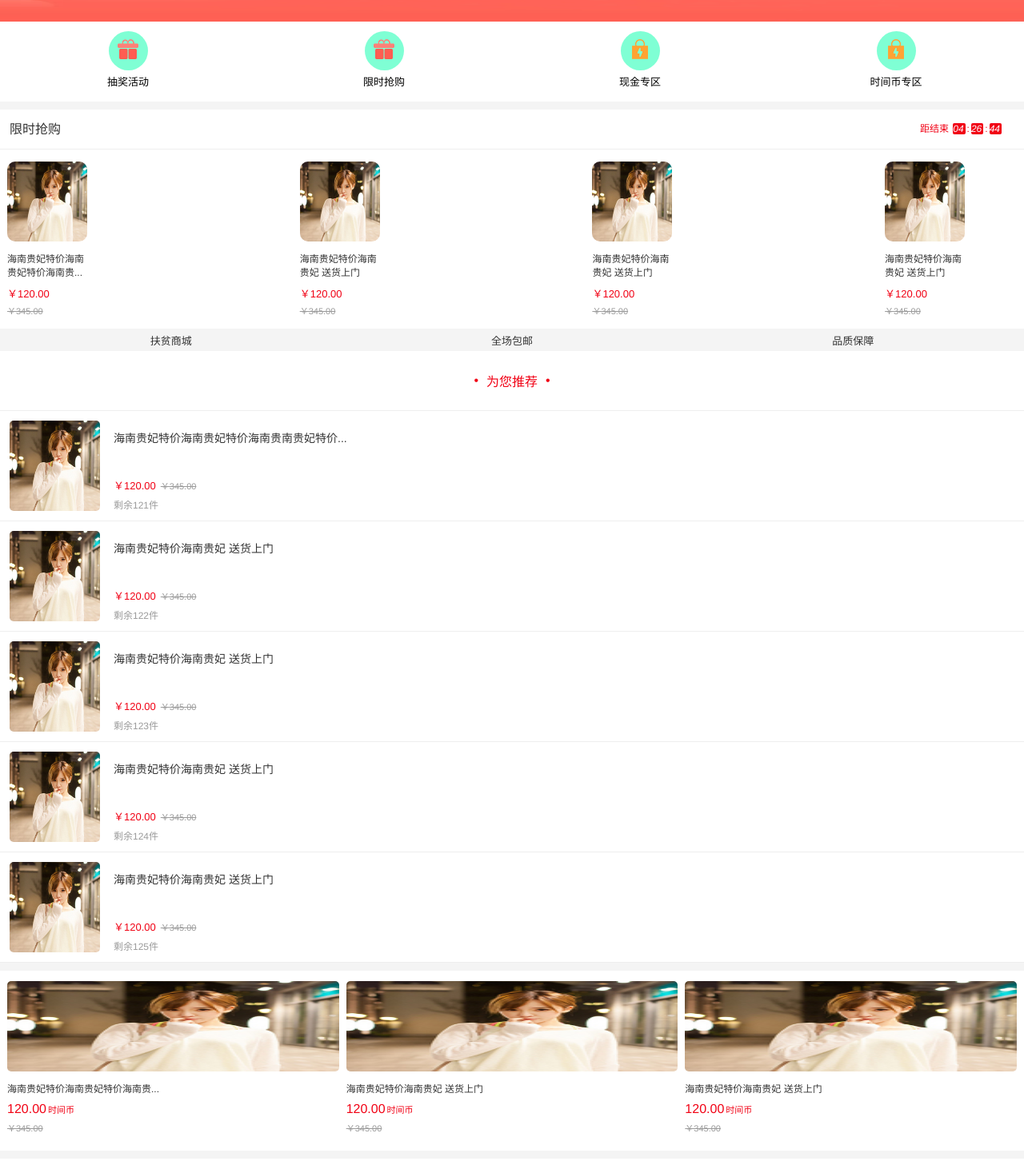
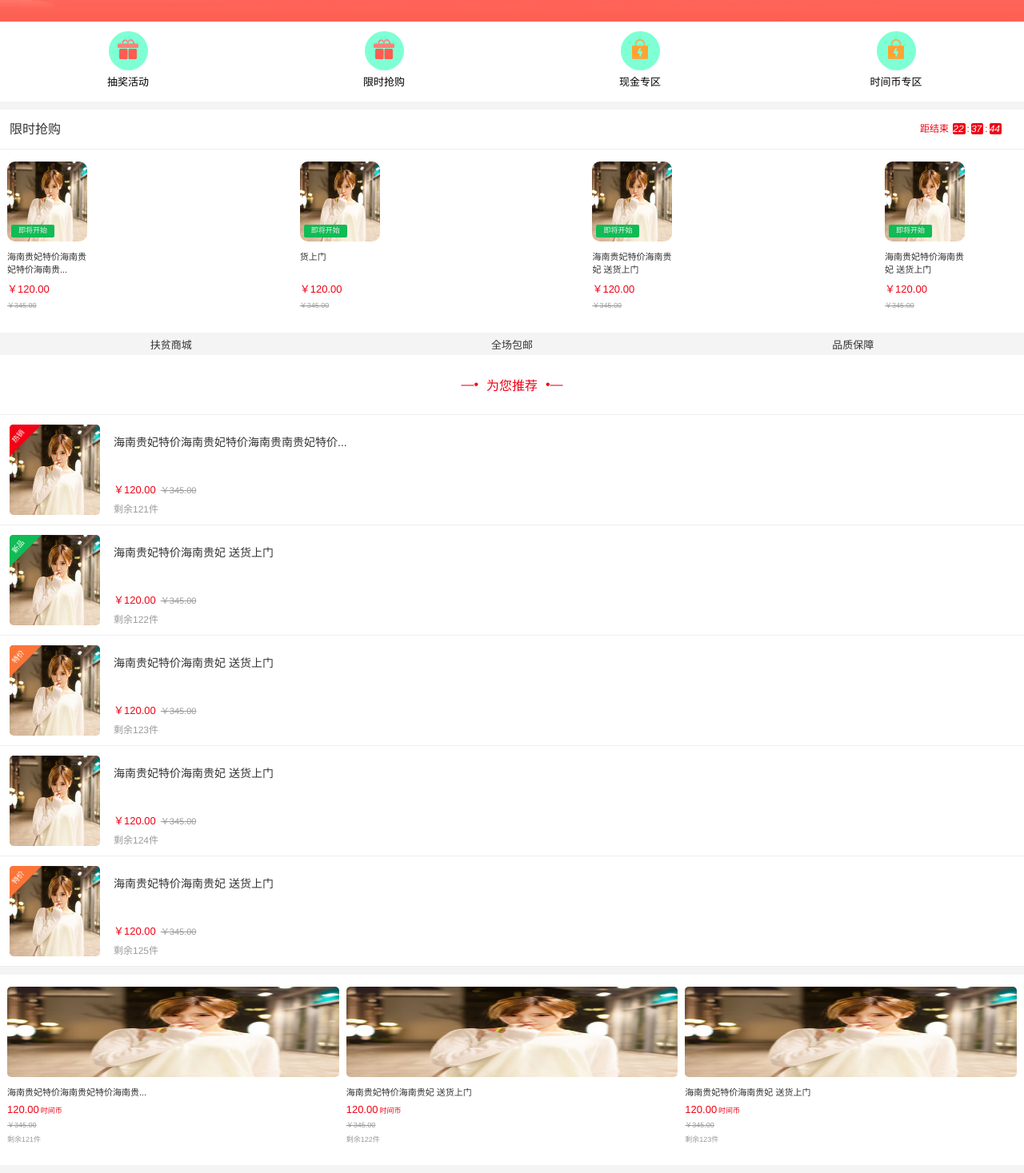
Before and after one commit to VincentOK/mall, a Vue app: page /#/ in a window 1280 px wide. Shown: the part 117-1584 px from the top of the page at 80% size. Built offline with nearby package versions, Linux system fonts and the light colour scheme.

Commit message:
更新首页

```diff
--- a/src/components/newIndex/flashSale.vue
+++ b/src/components/newIndex/flashSale.vue
@@ -9,16 +9,18 @@
                     <p class="swiper_name">{{maxSlice(item.name)}}</p>
                     <p class="swiper_price">{{item.price | formatMoney}}</p>
                     <p class="swiper_del_price"><del>{{item.original_cost |formatMoney}}</del></p>
+                      <span class="swiper_goods_tag">即将开始</span>
+                      <span v-show="goods_tag">抢购结束</span>
                 </div>
                 </router-link>
             </div>
           </swiper-slide>
+          <router-link class="a_detail" :to="'/snapuplist'">
           <div class="view_more">
-            <router-link class="a_detail" :to="'/snapuplist'">
               <p>查看更多</p>
-              <p>view more</p>
-            </router-link>
+              <p>See more</p>
           </div>
+          </router-link>
         </swiper>
         <div class="last_explain">
             <span>扶贫商城</span>
@@ -33,6 +35,7 @@ export default {
   name: "flashSale",
   data() {
     return {
+      goods_tag:'',
       cash_list: [],
       maxLength: 15,
       swiperOption: {
@@ -71,7 +74,7 @@ export default {
       {
         id: "2",
         img_url: "/static/img/a1.jpg",
-        name: "海南贵妃特价海南贵妃 送货上门",
+        name: "货上门",
         price: "120.00",
         time_money: "356.58",
         original_cost: "345",
@@ -141,7 +144,7 @@ export default {
   margin-top: 15px;
 }
 .swiper_slide {
-  height: 209px;
+  height: 214px;
   width: 100px;
   text-align: left;
 }
@@ -157,6 +160,21 @@ export default {
   height: 100px;
   width: 100px;
   border-radius: 10px;
+  position: relative;
+}
+.image_border .swiper_goods_tag{
+  position: absolute;
+  bottom: 5px;
+  left: 5px;
+  display: inline-block;
+  color: #eee;
+  width: 50px;
+  height: 14px;
+  padding:0 2px 2px 2px;
+  border-radius: 2px;
+  font-size: 9px;
+  text-align: center;
+  background-color: #11bb55;
 }
 .image_border img {
   width: 100px;
@@ -167,19 +185,20 @@ export default {
   background-position: center center;
 }
 .swiper_name {
-  margin: 9px auto;
-  font-size: 12px;
+  height: 32px;
+  margin: 7px auto;
+  font-size: 11px;
   color: #333;
 }
 .swiper_price {
   margin: 0;
-  padding-bottom: 4px;
+  padding-bottom: 5px;
   font-size: 13px;
   color: #f10215;
 }
 .swiper_del_price {
   margin: 0;
-  font-size: 11px;
+  font-size: 9px;
   color: #9b9b9b;
 }
 .last_explain {
@@ -196,7 +215,7 @@ export default {
   color: #333;
 }
 .view_more {
-  height: 100px;
+  height: 185px;
   width: 100px;
   border: 1px solid #eee;
 }
@@ -205,16 +224,17 @@ export default {
   color: #9b9b9b;
 }
 .view_more p:first-child {
-  font-size: 10px;
-  width: 50px;
-  margin: 30px 0 0 25px;
-  padding: 0 0 3px 0;
-  border-bottom: 1px solid #eee;
+  font-size: 13px;
+  color: #f10215;
+  width: 55px;
+  margin: 42px 0 0 22px;
+  padding: 0 0 5px 0;
+  border-bottom: 1px solid #f10215;
 }
 .view_more p:last-child {
-  font-size: 9px;
+  font-size: 11px;
   width: 100px;
   margin: 0;
-  padding: 3px 0 0 0;
+  padding: 5px 0 0 0;
 }
 </style>
--- a/src/components/newIndex/index.vue
+++ b/src/components/newIndex/index.vue
@@ -90,7 +90,7 @@ export default {
   },
   data() {
     return {
-      endTime: "2018-08-07 15:34:30",
+      endTime: "2018-08-20 09:45:30",
       endTimeChar: "距结束",
       indexStyle: "indexStyle",
       clearTime: false,
--- a/src/components/newIndex/recommend.vue
+++ b/src/components/newIndex/recommend.vue
@@ -1,11 +1,14 @@
 <template>
     <div>
         <div class="recommend">
-            <p class="recommend_title">&bull;<span>为您推荐</span>&bull;</p>
+            <p class="recommend_title"><i>&mdash;</i>&bull;<span>为您推荐</span>&bull;<i>&mdash;</i></p>
             <div class="commodity_details" v-for="(item,index) in commodity_list" :key="index">
                 <router-link class="a_detail" :to="'/detail/' + item.id">
                 <div class="img_wrap">
                     <img :src="item.img_url" alt="">
+                    <span class="swiper_goods_tag" v-if="item.goods_tag!='0'" :class="goodsTagStyle(item.goods_tag)">
+                      <span>{{item.goods_tag | formatGoodTags}}</span>
+                    </span>
                 </div>
                 <div class="img_wrap_right">
                     <p class="commidity_name">{{maxSlice(item.name)}}</p>
@@ -27,6 +30,7 @@
                         <p class="swiper_name">{{maxHorizontalSlice(item.name)}}</p>
                         <p class="swiper_price">{{item.price}}<span>时间币</span></p>
                         <p class="swiper_del_price"><del>{{item.original_cost | formatMoney}}</del></p>
+                        <p class="swiper_surplus_count">剩余{{item.count}}件</p>
                         </router-link>
                     </div>
                 </div>
@@ -42,18 +46,52 @@ export default {
   name: "recommend",
   data() {
     return {
+      isRedGoodsTag:false,
+      isGreenGoodsTag:false,
+      isOriginGoodsTag:false,
+      goods_tag:'',
       commodity_list: [],
       commodity_time_list: [],
       maxLength: 20,
-      maxHorizontalLength:15
+      maxHorizontalLength: 15
     };
   },
   filters: {
     formatMoney: function(price) {
       return "￥" + Number(price).toFixed(2);
-    }
+    },
+    formatGoodTags(goodId){
+      switch(goodId){
+        case "1":
+        return '热销'
+        break;
+        case "2":
+        return '新品'
+        break
+        case "3":
+        return '特价'
+        break
+        default :
+        return ''
+      }
+    },
   },
   methods: {
+    goodsTagStyle(id){
+      switch(id){
+        case "1":
+        return {isRedGoodsTag:true}
+        break;
+        case "2":
+        return {isGreenGoodsTag:true}
+        break
+        case "3":
+        return {isOriginGoodsTag:true}
+        break
+        default :
+        return ''
+      }
+    },
     maxSlice(parm) {
       return parm.length > this.maxLength
         ? parm.slice(0, this.maxLength) + "..."
@@ -63,18 +101,18 @@ export default {
       return parm.length > this.maxHorizontalLength
         ? parm.slice(0, this.maxHorizontalLength) + "..."
         : parm;
-    },
+    }
   },
   mounted() {
     this.commodity_list = [
       {
         id: "1",
         img_url: "/static/img/a1.jpg",
-        name:
-          "海南贵妃特价海南贵妃特价海南贵南贵妃特价海南贵妃妃南贵妃海南贵妃特价海南贵妃特价海南贵南贵妃特价海南贵妃妃南贵妃海南贵妃特价海南贵妃特价海南贵南贵妃特价海南贵妃妃南贵妃 送货上门",
+        name:"海南贵妃特价海南贵妃特价海南贵南贵妃特价海南贵妃妃南贵妃海南贵妃特价海南贵妃特价海南贵南贵妃特价海南贵妃妃南贵妃海南贵妃特价海南贵妃特价海南贵南贵妃特价海南贵妃妃南贵妃 送货上门",
         price: "120.00",
         time_money: "356.58",
         original_cost: "345",
+        goods_tag:'1',
         count: "121"
       },
       {
@@ -84,6 +122,7 @@ export default {
         price: "120.00",
         time_money: "356.58",
         original_cost: "345",
+        goods_tag:'2',
         count: "122"
       },
       {
@@ -93,6 +132,7 @@ export default {
         price: "120.00",
         time_money: "356.58",
         original_cost: "345",
+        goods_tag:'3',
         count: "123"
       },
       {
@@ -102,6 +142,7 @@ export default {
         price: "120.00",
         time_money: "356.58",
         original_cost: "345",
+        goods_tag:'0',
         count: "124"
       },
       {
@@ -111,6 +152,7 @@ export default {
         price: "120.00",
         time_money: "356.58",
         original_cost: "345",
+        goods_tag:'3',
         count: "125"
       }
     ];
@@ -118,7 +160,8 @@ export default {
       {
         id: "1",
         img_url: "/static/img/a1.jpg",
-        name: "海南贵妃特价海南贵妃特价海南贵南贵妃特价海南贵妃妃南贵妃海南贵妃特价海南贵妃特价海南贵南贵妃特价海南贵妃妃南贵妃海南贵妃特价海南贵妃特价海南贵南贵妃特价海南贵妃妃南贵妃 送货上门",
+        name:
+          "海南贵妃特价海南贵妃特价海南贵南贵妃特价海南贵妃妃南贵妃海南贵妃特价海南贵妃特价海南贵南贵妃特价海南贵妃妃南贵妃海南贵妃特价海南贵妃特价海南贵南贵妃特价海南贵妃妃南贵妃 送货上门",
         price: "120.00",
         time_money: "356.58",
         count: "121",
@@ -158,6 +201,7 @@ export default {
   display: flex;
   justify-content: center;
   align-items: Center;
+  position: relative;
 }
 .recommend_title span {
   margin: 0 10px;
@@ -174,6 +218,49 @@ export default {
   float: left;
   width: 113px;
   height: 100%;
+  position: relative;
+}
+.swiper_goods_tag {
+  position: absolute;
+  top: 0;
+  left: 0;
+  color: #fff;
+  display: inline-block;
+  height: 0px;
+  width: 0px;
+  text-align: left;
+  border-top-left-radius: 5px;
+  border-bottom: 30px solid transparent;
+  border-top: 10px solid red;
+  border-left: 30px solid red;
+  border-right: 10px solid transparent;
+  /* border-top-color: blue;
+  border-left-color: blue; */
+}
+.isRedGoodsTag{
+  border-top-color: #f10215;
+  border-left-color: #f10215;
+}
+.isGreenGoodsTag{
+  border-top-color: #11bb55;
+  border-left-color: #11bb55;
+}
+.isOriginGoodsTag{
+  border-top-color: #fb7539;
+  border-left-color: #fb7539;
+}
+.swiper_goods_tag span {
+  position: absolute;
+  top: -5px;
+  left: -30px;
+  display: inline-block;
+  font-size: 9px;
+  width: 25px;
+  transform: rotate(7deg);
+  -ms-transform: rotate(7deg);
+  -moz-transform: rotate(7deg);
+  -webkit-transform: rotate(-50deg);
+  -o-transform: rotate(7deg);
 }
 .img_wrap img {
   width: 113px;
@@ -186,7 +273,6 @@ export default {
   margin-left: 130px;
   position: relative;
   overflow: hidden;
-
   text-align: left;
 }
 .commidity_name {
@@ -218,13 +304,13 @@ export default {
 }
 .swiper_wrapper {
   display: flex;
-  height: 225px;
+  height: 238px;
 }
 .swiper_wrapper .swiper_image {
-  height: 200px;
+  height:112px;
   width: 33%;
   border-radius: 10px;
-  margin: 13px 0 0 9px;
+  margin: 15px 0 0 9px;
 }
 .swiper_wrapper .swiper_image:last-child {
   margin-right: 9px;
@@ -249,25 +335,31 @@ export default {
   text-align: left;
 }
 .swiper_name {
-  margin: 9px auto;
-  font-size: 12px;
+  margin: 7px auto;
+  font-size: 11px;
   color: #333;
 }
 .swiper_price {
   margin: 0;
-  padding-bottom: 6px;
-  font-size: 16px;
+  padding-bottom: 5px;
+  font-size: 13px;
   color: #f10215;
 }
 .swiper_price span {
   margin-left: 2px;
-  font-size: 11px;
+  font-size: 9px;
 }
 .swiper_del_price {
   margin: 0;
-  padding-bottom: 14px;
-  font-size: 11px;
+  padding-bottom: 5px;
+  font-size: 9px;
   color: #9b9b9b;
+}
+.swiper_surplus_count{
+  margin:0;
+  padding: 0;
+  color: #9b9b9b;
+  font-size: 9px;
 }
 .last_explain {
   height: 28px;
--- a/src/components/snapUp/snapuplist.vue
+++ b/src/components/snapUp/snapuplist.vue
@@ -27,9 +27,6 @@
             </div>
           </div>
         </div>
-
-
-
       </div>
     </div>
 </template>
```
